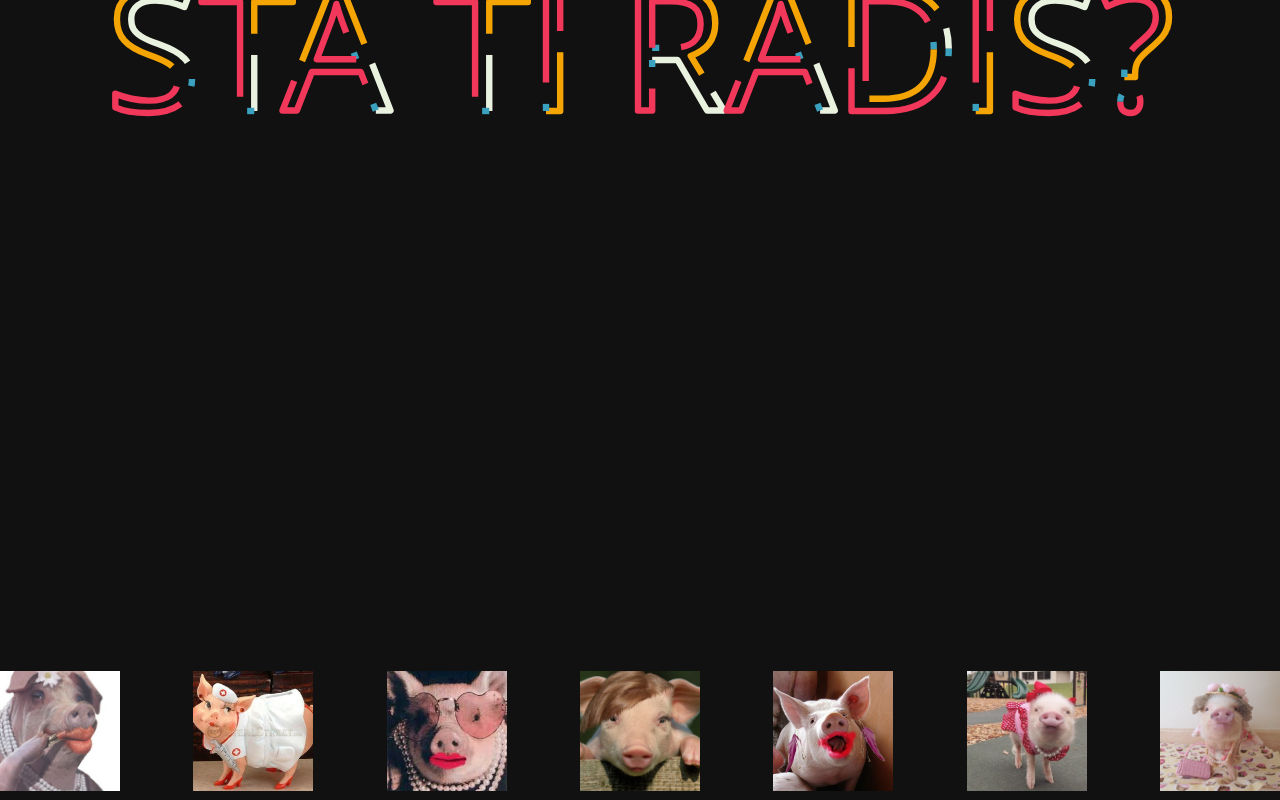
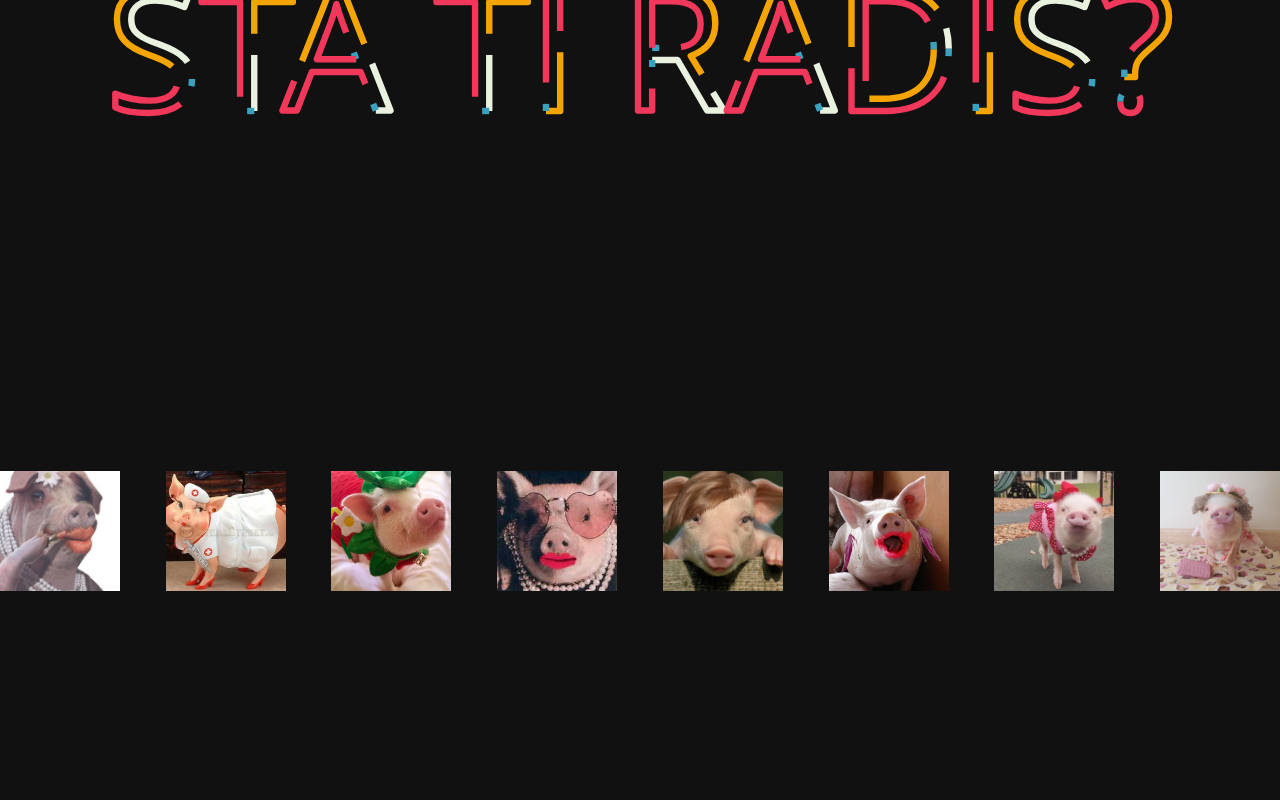
Before and after one commit to Goja62/siteCreate, a plain HTML site: page index.html in a window 1280 px wide. Shown: the part 456-1256 px from the top of the page. After the commit the page ends 1056 px from the top, so only its background shows below. Drawn offline with Linux system fonts and the light colour scheme.

Commit message:
za Jacu promena vraćanje slike, promena css

```diff
--- a/index.html
+++ b/index.html
@@ -30,6 +30,9 @@
         <img src="images/Guda2.jpg" alt="guda2" />
       </div>
       <div>
+        <img src="images/Guda3.jpg" alt="guda3" />
+      </div>
+      <div>
         <img src="images/Guda4.jpg" alt="guda4" />
       </div>
       <div>
--- a/style.css
+++ b/style.css
@@ -2,7 +2,7 @@
 .kontejner {
   display: flex;
   justify-content: space-between;
-  margin-top: 700px;
+  margin-top: 500px;
 }
 
 img {
```
